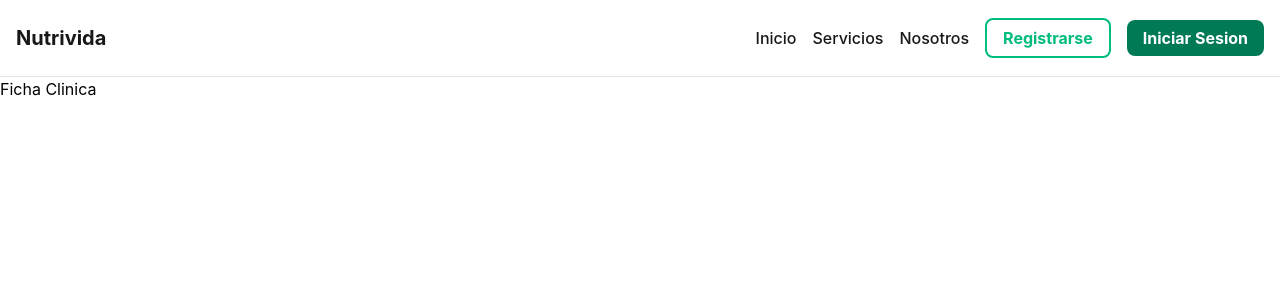
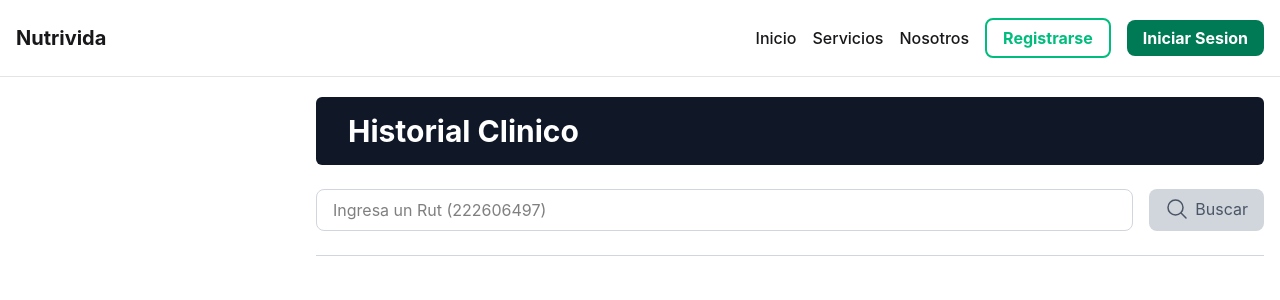
Before and after one commit to macayul-boop/Nutrivida, a React (Vite) app in the folder nutrivida/: page /nutricionista/fichaClinica in a window 1280 px wide. Shown: the top 300 px of the page. Built offline with nearby package versions, Linux system fonts and the light colour scheme.

Commit message:
Se creo un buscador de cliente y mostrar datos basicos del cliente

```diff
--- /dev/null
+++ b/nutrivida/src/componente/InformeNutricionista.jsx
@@ -0,0 +1,5 @@
+function InformeNutricionista(){
+
+}
+
+export default InformeNutricionista
--- a/nutrivida/src/pages/nutricionista/NutricionistaFichaClinica.jsx
+++ b/nutrivida/src/pages/nutricionista/NutricionistaFichaClinica.jsx
@@ -1,6 +1,84 @@
+import { useState } from "react"
+
+
+const clientes = [
+    {id:1, rut:"222606497", nombre:"Matias", apellidos: "Igancion Cayul", email:"example@gmail.com", telefono:"+56963391571", planAlimenticio: "Toma 5 litros de agua diario"},
+    {id:2, rut:"123456789", nombre:"Gaspar", apellidos: "Vergara Palavecino", email:"example@gmail.com", telefono:"+56963391571", planAlimenticio: "Come 3 galletas a la semana"}
+]
+
+const informes = [
+    {id:1, clienteId: 1, fecha: "4/10/2026", peso: 80, talla:0, circunferenciaCintura: 0, descripcion: "El paciente indica..."},
+    {id:2, clienteId: 1, fecha: "5/10/2026", peso: 80, talla:0, circunferenciaCintura: 0, descripcion: "El paciente indica..."},
+    {id:3, clienteId: 1, fecha: "6/10/2026", peso: 80, talla:0, circunferenciaCintura: 0, descripcion: "El paciente indica..."},
+
+    {id:4, clienteId: 2, fecha: "4/10/2026", peso: 80, talla:0, circunferenciaCintura: 0, descripcion: "El paciente indica..."},
+    {id:5, clienteId: 2, fecha: "5/10/2026", peso: 80, talla:0, circunferenciaCintura: 0, descripcion: "El paciente indica..."},
+    {id:6, clienteId: 2, fecha: "6/10/2026", peso: 80, talla:0, circunferenciaCintura: 0, descripcion: "El paciente indica..."}
+]
+
 function NutricionistaFichaClinica(){
+
+    const [busqueda, setBusqueda] = useState('')
+    const [usuarioEncontrado, setUsuarioEncontrado] = useState(null)
+
+    const eventoBuscar = ()=>{
+        const encontrado = clientes.find((value) => value.rut === busqueda.trim())
+        encontrado ? setUsuarioEncontrado(encontrado) : setUsuarioEncontrado(null)
+    }
+
+    const informesUsuario = usuarioEncontrado
+        ? informes.filter((i) => i.clienteId === usuarioEncontrado.id)
+        : [];
+
     return(
-        <h1>Ficha Clinica</h1>
+        <div>
+            <main className="max-w-8xl overflow-x-hidden lg:ml-[300px] ml-0 lg:ml-20 p-4">
+                <section className="bg-gray-900 w-full mt-15 lg:mt-1 rounded-md">
+                    <h1 className="text-3xl font-bold text-white py-4 px-8">Historial Clinico</h1>
+                </section>
+
+                <section className="border-b border-gray-300 flex justify-between gap-4 py-6">
+                    <input type="text"
+                        className="w-full px-4 py-2 border border-gray-300 rounded-lg"
+                        placeholder="Ingresa un Rut (222606497)"
+                        value={busqueda}
+                        onChange={(e)=> setBusqueda(e.target.value)}
+                    />
+                    <button onClick={()=> eventoBuscar()} className="px-4 py-2 bg-gray-300 text-gray-600 flex gap-1.5 rounded-lg cursor-pointer">
+                        <svg xmlns="http://www.w3.org/2000/svg" fill="none" viewBox="0 0 24 24" strokeWidth={1.5} stroke="currentColor" className="size-6">
+                            <path strokeLinecap="round" strokeLinejoin="round" d="m21 21-5.197-5.197m0 0A7.5 7.5 0 1 0 5.196 5.196a7.5 7.5 0 0 0 10.607 10.607Z" />
+                        </svg>
+                        Buscar
+                    </button>
+                </section>
+
+                {usuarioEncontrado &&
+                    <section className="w-full grid grid-cols-1 lg:grid-cols-2 px-2 gap-2.5">
+                        <section className="bg-blue-200">
+                            <h2 className="text-2xl lg:text-3xl font-semibold">{usuarioEncontrado.nombre} {usuarioEncontrado.apellidos}</h2>
+                            <section className="max-full mt-4 flex gap-4 flex-wrap">
+                                <span>
+                                    <p className="text-sm text-gray-500">Telefono</p>
+                                    <p className="text-gray-800 text-base">{usuarioEncontrado.telefono}</p>
+                                </span>
+                                <span>
+                                    <p className="text-sm text-gray-500">Email</p>
+                                    <p className="text-gray-800 text-base">{usuarioEncontrado.email}</p>
+                                </span>
+                                <span>
+                                    <p className="text-sm text-gray-500">Rut</p>
+                                    <p className="text-gray-800 text-base">{usuarioEncontrado.rut}</p>
+                                </span>
+                            </section>
+                        </section>
+                        <section className="bg-red-200">
+                            <p>d</p>
+                        </section>
+                    </section>
+                }
+
+            </main>
+        </div>
     )
 }
 
```
